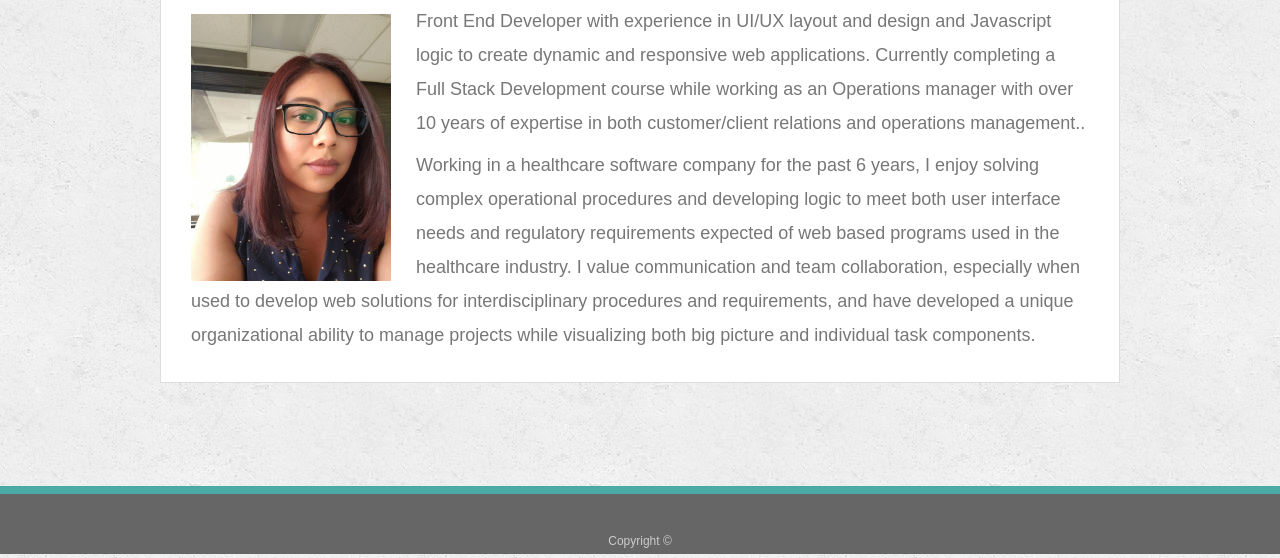
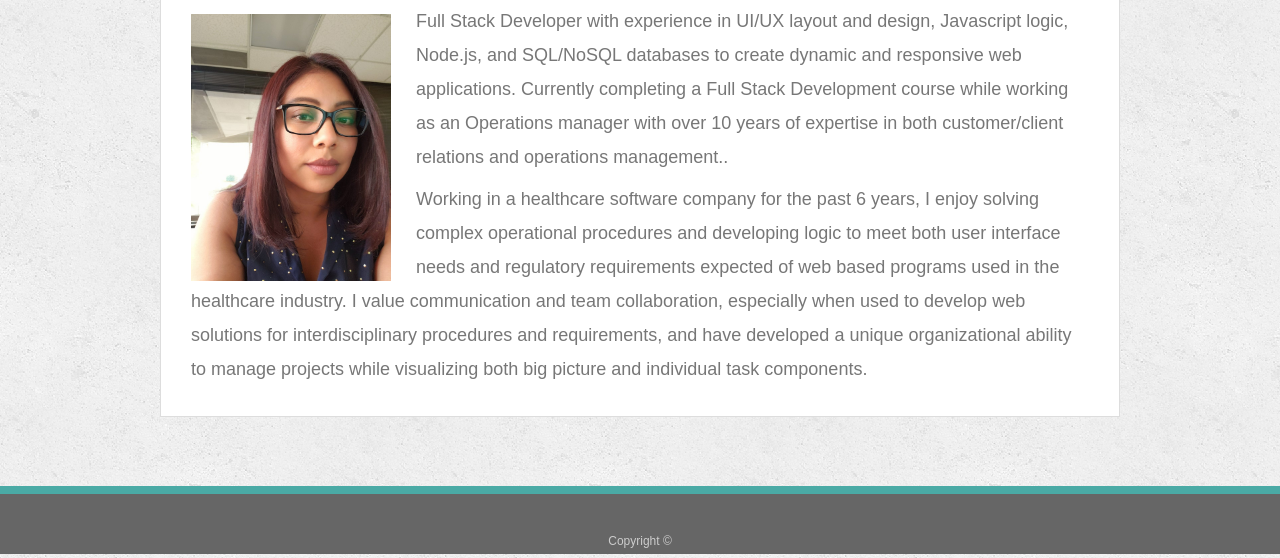
Before and after one commit to Mishel-T/Responsive-Portfolio, a plain HTML site: page index.html in a window 1280 px wide. Shown: the part 244-802 px from the top of the page. Drawn offline with nearby package versions, Linux system fonts and the light colour scheme.

Commit message:
added new technologies to about

```diff
--- a/index.html
+++ b/index.html
@@ -33,7 +33,7 @@
 
       <img src="assets/images/mt.jpg" class="auth-image" alt="Your Name">
 
-      <p>Front End Developer with experience in UI/UX layout and design and Javascript logic to create dynamic and responsive web applications. Currently completing a Full Stack Development course while working as an  Operations manager with over 10 years of  expertise in both customer/client relations and operations management..</p>
+      <p>Full Stack Developer with experience in UI/UX layout and design, Javascript logic, Node.js, and SQL/NoSQL databases to create dynamic and responsive web applications. Currently completing a Full Stack Development course while working as an  Operations manager with over 10 years of  expertise in both customer/client relations and operations management..</p>
 
       <p>Working in a healthcare software company for the past 6 years, I enjoy solving complex operational procedures and developing logic to meet both user interface needs and regulatory requirements expected of web based programs used in the healthcare industry. I value communication and team collaboration, especially when used to develop web solutions for interdisciplinary procedures and requirements, and have developed a unique organizational ability to manage projects while visualizing both big picture and individual task components.</p>
 
```
